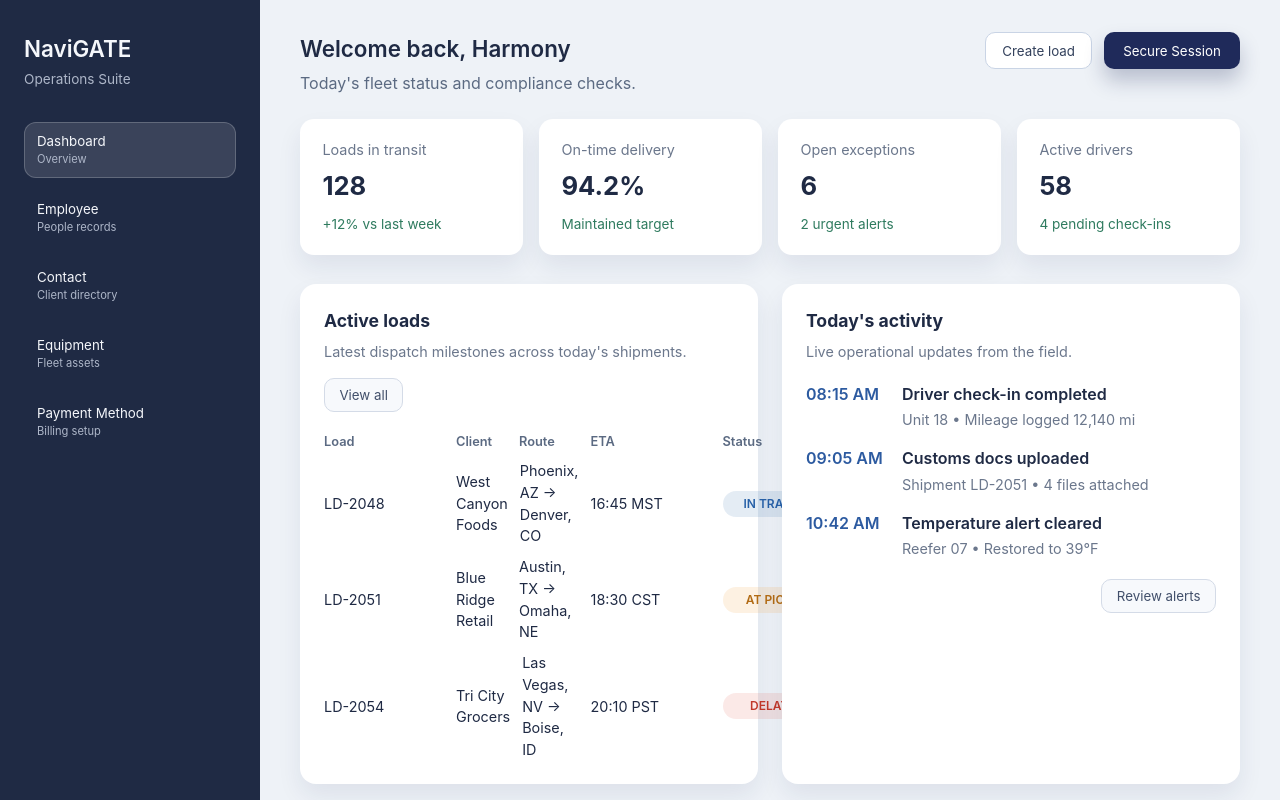
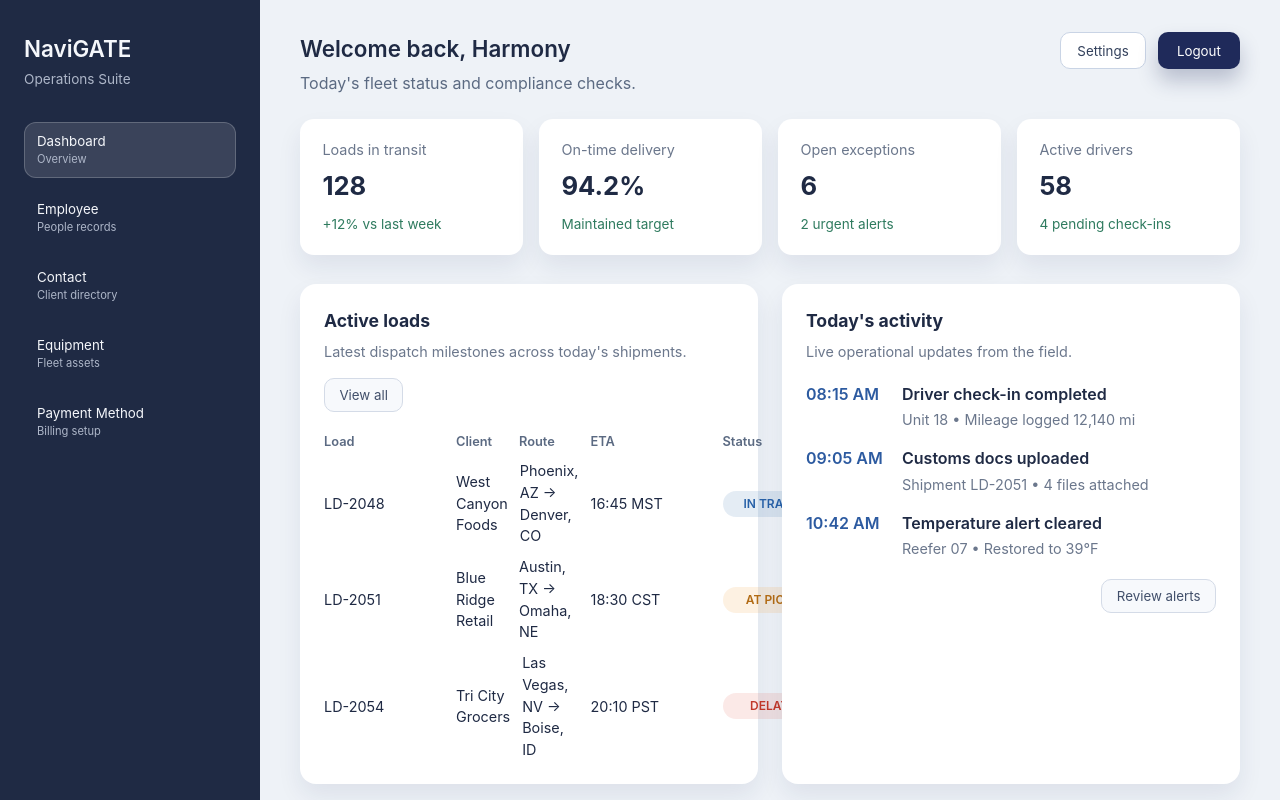
Before and after one commit to aniket28021993/Navigate, a React (Vite) app in the folder Gradient.Navigate/Navigate/navigate.client/: page / in a window 1280 px wide. Both pictures are taken after typing "name@example.com", "Sample123" into the empty fields and a click on the button "Login". Shown: the top 800 px of the page. Built offline with nearby package versions, Linux system fonts and the light colour scheme.

Commit message:
Adjust employee navigation and header actions

```diff
--- a/Gradient.Navigate/Navigate/navigate.client/src/modules/management/EmployeePanel.tsx
+++ b/Gradient.Navigate/Navigate/navigate.client/src/modules/management/EmployeePanel.tsx
@@ -105,11 +105,7 @@ export function EmployeePanel() {
 
   const handleSelectEmployee = (employeeId: string) => {
     const target = `${window.location.origin}${window.location.pathname}#employee/${encodeURIComponent(employeeId)}`
-    const newWindow = window.open(target, '_blank', 'noopener,noreferrer')
-    if (!newWindow) {
-      setStatus('Popup blocked. Opening employee profile in the current tab instead.')
-      window.location.assign(target)
-    }
+    window.location.assign(target)
   }
 
   return (
--- a/Gradient.Navigate/Navigate/navigate.client/src/modules/shared/layout/AppShell.tsx
+++ b/Gradient.Navigate/Navigate/navigate.client/src/modules/shared/layout/AppShell.tsx
@@ -54,8 +54,8 @@ export function AppShell({
             <p className="app-shell__mobile-title">NaviGATE</p>
             <span className="app-shell__mobile-subtitle">Fleet pulse &amp; quick actions</span>
           </div>
-          <button className="app-shell__mobile-action" type="button" onClick={() => onHeaderAction?.('Create load')}>
-            Create load
+          <button className="app-shell__mobile-action" type="button" onClick={() => onHeaderAction?.('Settings')}>
+            Settings
           </button>
         </div>
         {navigationLinks.length ? (
@@ -79,11 +79,11 @@ export function AppShell({
             <p className="app-shell__subtitle">Today&apos;s fleet status and compliance checks.</p>
           </div>
           <div className="app-shell__header-actions">
-            <button className="app-shell__ghost" type="button" onClick={() => onHeaderAction?.('Create load')}>
-              Create load
+            <button className="app-shell__ghost" type="button" onClick={() => onHeaderAction?.('Settings')}>
+              Settings
             </button>
-            <button className="app-shell__action" type="button" onClick={() => onHeaderAction?.('Secure session')}>
-              Secure Session
+            <button className="app-shell__action" type="button" onClick={() => onHeaderAction?.('Logout')}>
+              Logout
             </button>
           </div>
         </header>
```
